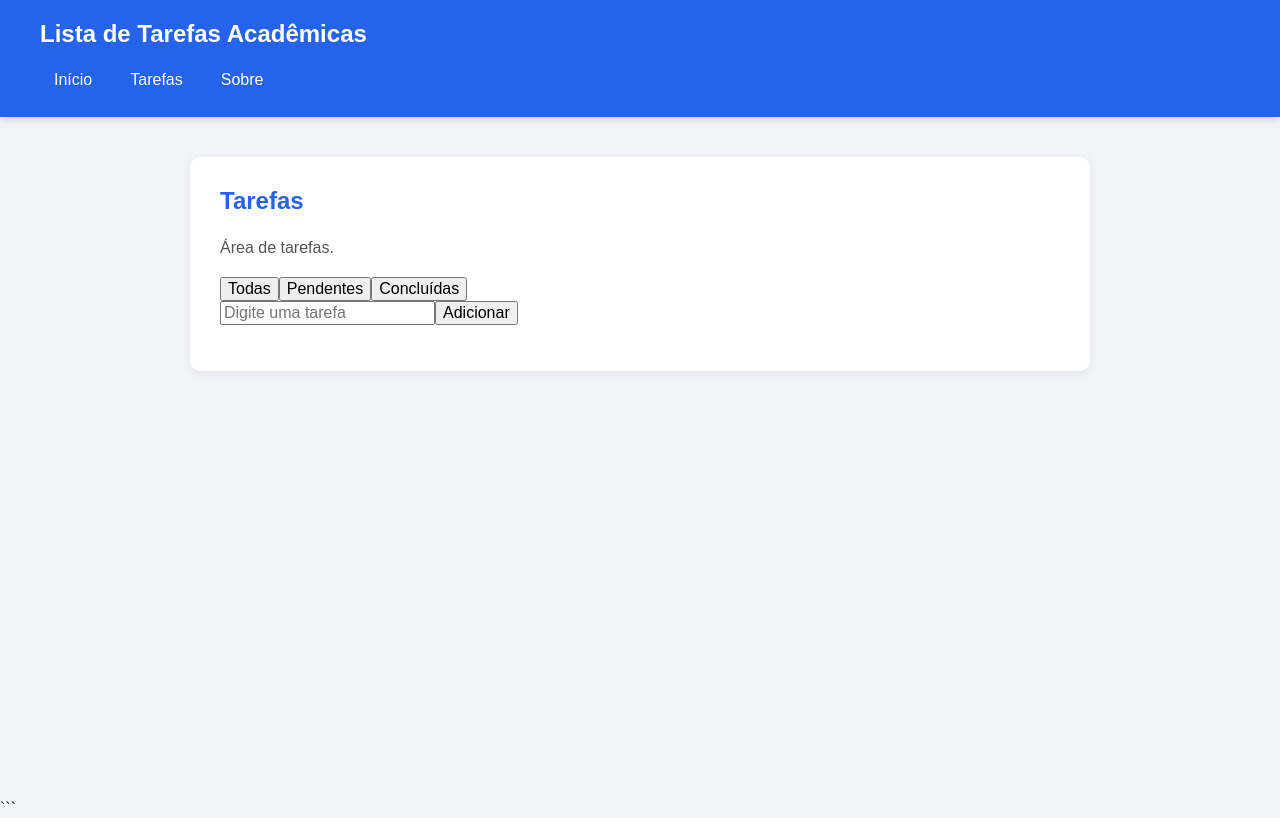
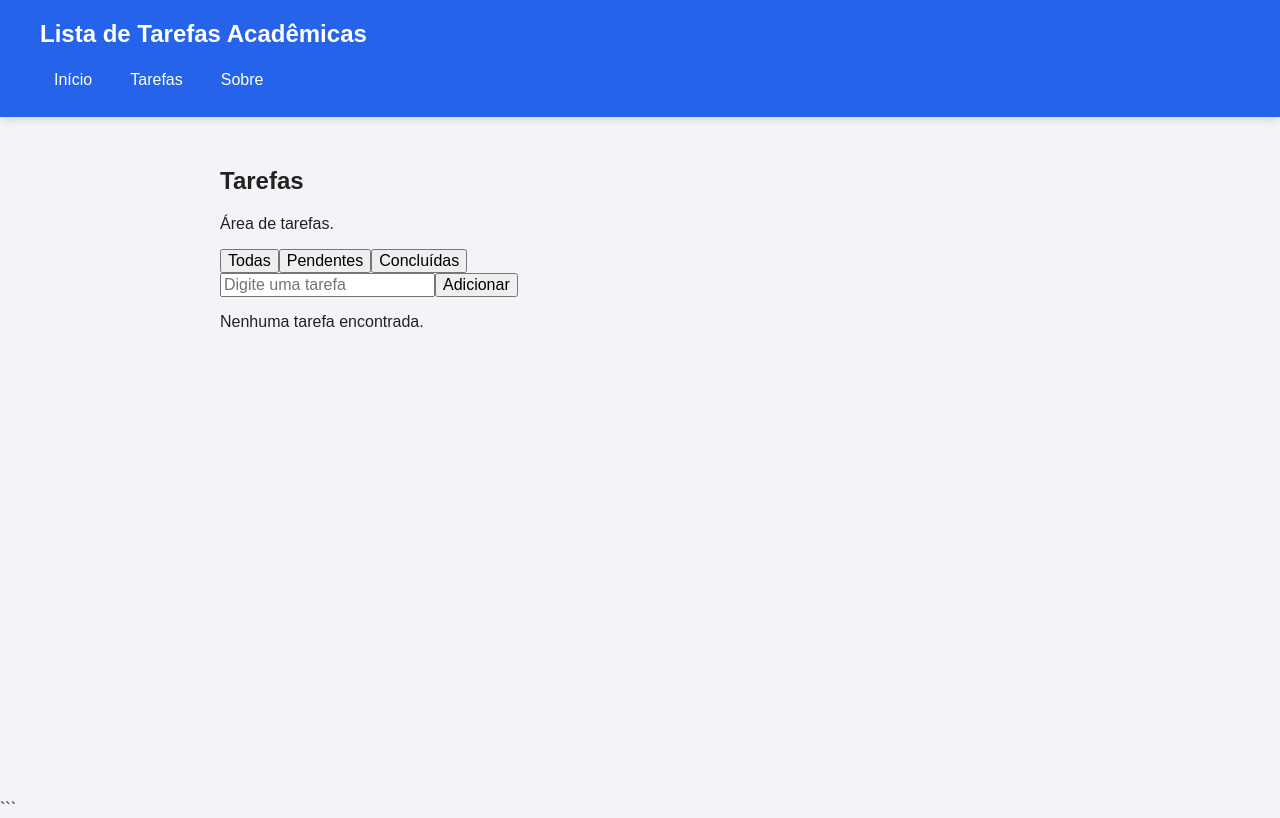
Before and after one commit to Cazeduardo17/Projeto-React, a React (Vite) app in the folder lista-tarefas-react/: page /tarefas in a window 1280 px wide. Both pictures are taken after a click on the button "Concluídas". Built offline with nearby package versions, Linux system fonts and the light colour scheme.

Commit message:
adicionando PageContainer e um pouco de css para o mesmo

```diff
--- /dev/null
+++ b/lista-tarefas-react/src/components/PageContainer.css
@@ -0,0 +1,5 @@
+.page-container {
+  max-width: 900px;
+  margin: 0 auto;
+  padding: 30px;
+}
--- /dev/null
+++ b/lista-tarefas-react/src/components/PageContainer.jsx
@@ -0,0 +1,7 @@
+import "./PageContainer.css";
+
+function PageContainer({ children }) {
+  return <main className="page-container">{children}</main>;
+}
+
+export default PageContainer;
--- a/lista-tarefas-react/src/pages/About.jsx
+++ b/lista-tarefas-react/src/pages/About.jsx
@@ -1,9 +1,11 @@
+import PageContainer from "../components/PageContainer";
+
 function About() {
   return (
-    <main className="page">
+    <PageContainer>
       <h2>Sobre</h2>
       <p>Projeto acadêmico de Lista de Tarefas.</p>
-    </main>
+    </PageContainer>
   );
 }
 
--- a/lista-tarefas-react/src/pages/Home.jsx
+++ b/lista-tarefas-react/src/pages/Home.jsx
@@ -1,9 +1,11 @@
+import PageContainer from "../components/PageContainer";
+
 function Home() {
   return (
-    <main className="page">
+    <PageContainer>
       <h2>Início</h2>
       <p>Bem-vindo à Lista de Tarefas Acadêmicas.</p>
-    </main>
+    </PageContainer>
   );
 }
 
--- a/lista-tarefas-react/src/pages/Tasks.jsx
+++ b/lista-tarefas-react/src/pages/Tasks.jsx
@@ -1,6 +1,7 @@
 import { useEffect, useState } from "react";
 import TaskForm from "../components/TaskForm";
 import TaskItem from "../components/TaskItem";
+import PageContainer from "../components/PageContainer";
 
 const tarefasIniciais = [
   {
@@ -65,7 +66,7 @@ function Tasks() {
   }
 
   return (
-    <main className="page">
+    <PageContainer>
       <h2>Tarefas</h2>
       <p>Área de tarefas.</p>
 
@@ -77,6 +78,9 @@ function Tasks() {
 
       <TaskForm onAdicionar={adicionarTarefa} />
 
+      {tarefasFiltradas.length === 0 ? (
+        <p>Nenhuma tarefa encontrada.</p>
+      ) : (
         <ul>
           {tarefasFiltradas.map((tarefa) => (
             <TaskItem
@@ -87,7 +91,8 @@ function Tasks() {
             />
           ))}
         </ul>
-    </main>
+      )}
+    </PageContainer>
   );
 }
 
```
Lines whose indentation alone changed are shown as unchanged.
